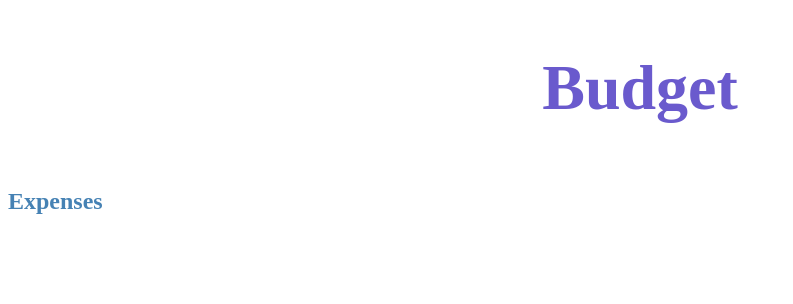
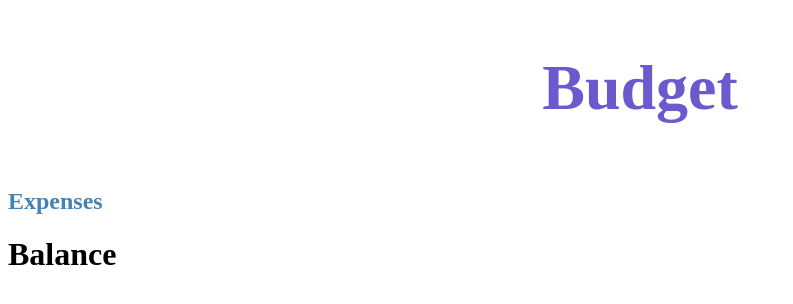
Before and after one commit to jboerner56/mongo-2, a React (Create React App) app: page / in a window 1280 px wide. Shown: the top 304 px of the page, without its empty margins (0-793 px from the left). Built offline with nearby package versions, Linux system fonts and the light colour scheme.

Commit message:
balance file

```diff
--- /dev/null
+++ b/src/components/Balance.js
@@ -0,0 +1,17 @@
+import React from 'react';
+
+class Balance extends React.Component {
+    constructor(props) {
+        super(props);
+        this.state = {}
+    }
+    render() {
+        return (
+            <div className="balanceDiv">
+                <h1 className="balanceTitle">Balance</h1>
+            </div>
+        );
+    }
+}
+
+export default Balance;
--- a/src/components/Home.js
+++ b/src/components/Home.js
@@ -1,5 +1,6 @@
 import React from 'react';
 import Expenses from './Expenses';
+import Balance from './Balance';
 class Home extends React.Component {
     render() {
         return (
@@ -12,6 +13,9 @@ class Home extends React.Component {
                 <div className="expenses-title">
                     <Expenses />
                 </div>
+                <div>
+                    <Balance />
+                </div>
             </div>
             );
     }
```
Also changed, not shown: 1 other file (tests, documents, lock files or other folders).
